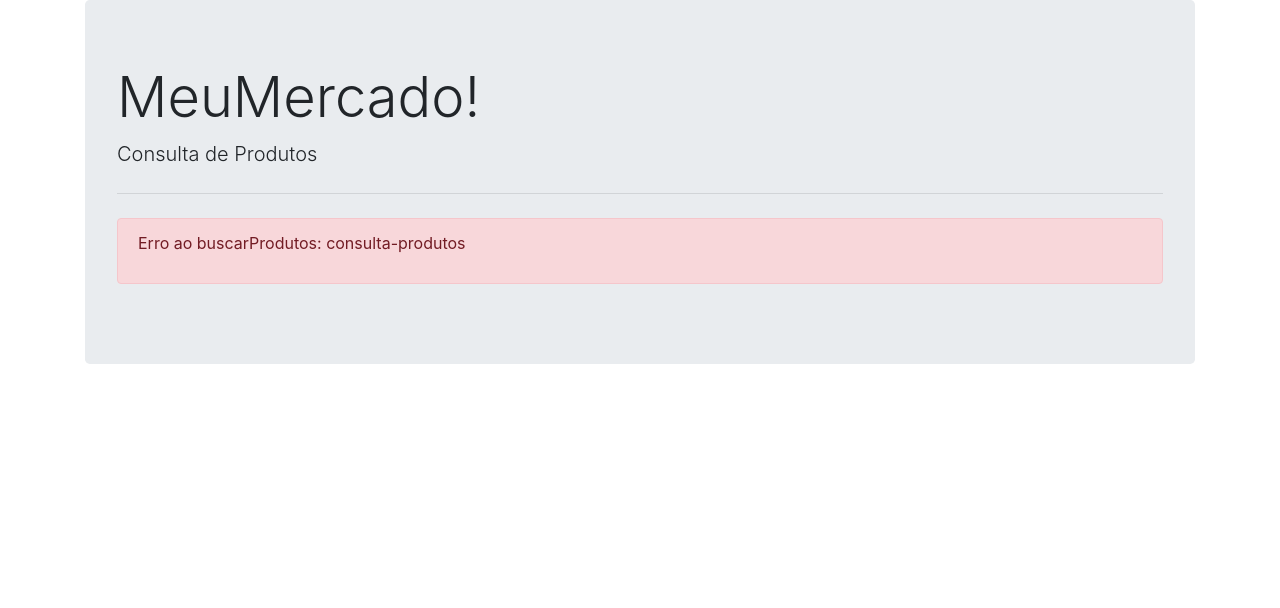
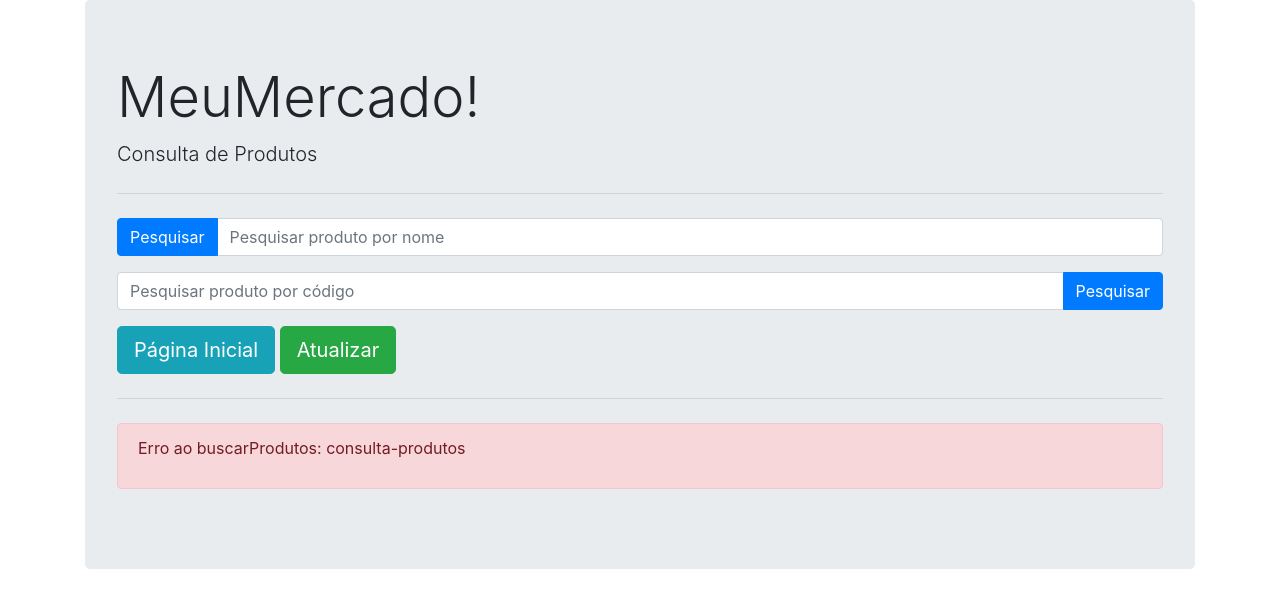
Before and after one commit to garciagiovane/MeuMercado, a PHP site: page /view/consulta-produtos.php in a window 1280 px wide. Shown: the top 608 px of the page. Run offline with PHP 8.4, Linux system fonts and the light colour scheme.

Commit message:
vai adicionar todas as consultas funcionando

```diff
--- a/view/consulta-produtos.php
+++ b/view/consulta-produtos.php
@@ -11,7 +11,26 @@
             <h1 class="display-4">MeuMercado!</h1>
             <p class="lead">Consulta de Produtos</p>
             <hr class="my-4">
+            <form action="../controller/controller.php?op=3" method="POST" class="">
+                <div class="input-group mb-3">
+                    <div class="input-group-prepend">
+                        <button class="btn btn-primary" type="submit" id="pesquisarPorNome" name="pesquisarPorNome">Pesquisar</button>
+                    </div>
+                    <input type="text" class="form-control" name="pesquisarPorNome" placeholder="Pesquisar produto por nome" aria-label="Example text with button addon" aria-describedby="button-addon1">
+                </div>
+            </form>
 
+            <form action="../controller/controller.php?op=4" method="POST">
+                <div class="input-group mb-3">
+                    <input type="number" class="form-control" id="pesquisarPorCodigo" name="pesquisarPorCodigo" placeholder="Pesquisar produto por código" aria-label="Recipient's username" aria-describedby="button-addon2">
+                    <div class="input-group-append">
+                        <button class="btn btn-primary" type="submit" >Pesquisar</button>
+                    </div>
+                </div>
+            </form>
+            <button type="button" class="btn btn-info btn-lg" id="homePage" onclick="location.href='index.php';">Página Inicial</button>
+            <button type="button" class="btn btn-success btn-lg" onclick="location.href='../controller/controller.php?op=2';">Atualizar</button>
+            <hr class="my-4">
             <?php
                 if (isset($_SESSION["produtosNoBanco"])) {
                     $produtos = $_SESSION["produtosNoBanco"];
@@ -49,6 +68,10 @@
                         echo "<p>Erro ao buscarProdutos: Controle" . $_SESSION["erroBuscarProdutosControle"] . "</p>";
                     echo "</div>";
 
+                } else if(isset($_SESSION["erroBuscaPorNomeControle"])){
+                    echo "<div class='alert alert-danger' role='alert'>";
+                        echo "<p>Erro ao buscarProdutos: Controle" . $_SESSION["erroBuscaPorNomeControle"] . "</p>";
+                    echo "</div>";
                 } else {
                     echo "<div class='alert alert-danger' role='alert'>";
                         echo "<p>Erro ao buscarProdutos: consulta-produtos</p>";
```
Also changed, not shown: DAO/produtosDAO.class.php (+16 -0 lines), controller/controller.php (+29 -0 lines), utilities/validation.class.php (+0 -10 lines), view/resposta.php (+12 -2 lines).
